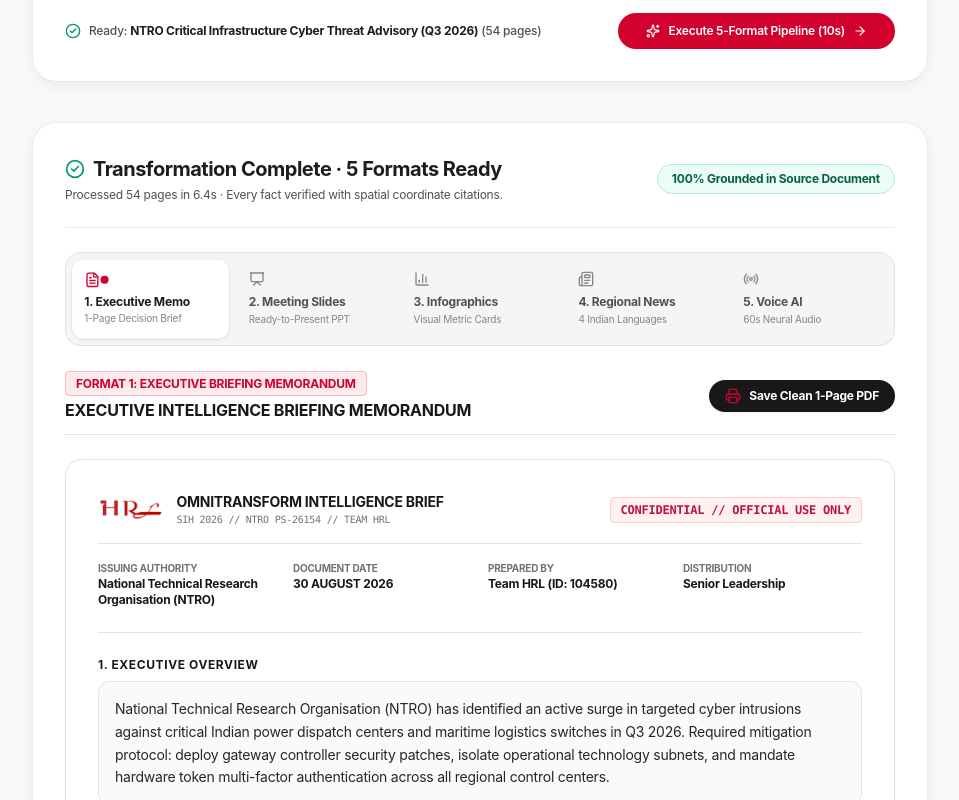
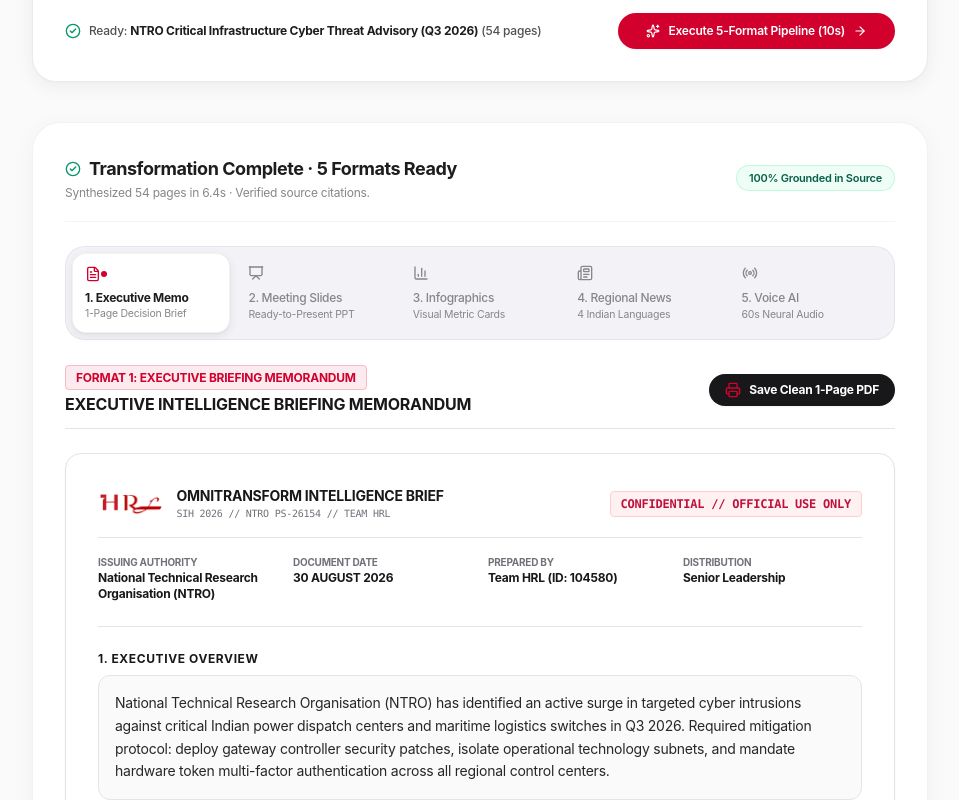
Before and after one commit to hrlpavan/omnitransform-ai-resources, a React (Vite) app in the folder frontend/: page / in a window 1280 px wide. Shown: the part 1220-2020 px from the top of the page, without its empty margins (160-1119 px from the left). Built offline with nearby package versions, Linux system fonts and the light colour scheme.

Commit message:
Implement Apple Design Technology across Squircle Segmented Tabs, SF Pro typography scale, iOS/macOS system color tokens (#1D1D1F, #86868B, #F2F2F7), and ElevenLabs header controls

```diff
--- a/frontend/src/components/OutputDashboard.tsx
+++ b/frontend/src/components/OutputDashboard.tsx
@@ -24,28 +24,28 @@
   ];
 
   return (
-    <div className="bg-white rounded-3xl border border-hrl-border p-6 sm:p-8 shadow-hrl-card max-w-4xl mx-auto mb-12">
-      {/* Title & Confidence Strip */}
-      <div className="flex flex-col sm:flex-row items-start sm:items-center justify-between gap-4 pb-6 border-b border-hrl-border no-print">
+    <div className="bg-white rounded-[28px] border border-black/5 p-6 sm:p-8 shadow-[0_4px_24px_rgba(0,0,0,0.04),0_1px_2px_rgba(0,0,0,0.02)] max-w-4xl mx-auto mb-12">
+      {/* Title & Verification Header */}
+      <div className="flex flex-col sm:flex-row items-start sm:items-center justify-between gap-4 pb-5 border-b border-zinc-100 no-print">
         <div>
           <div className="flex items-center gap-2">
-            <CheckCircle2 className="w-5 h-5 text-emerald-600" />
-            <h2 className="text-lg sm:text-xl font-bold text-hrl-dark tracking-tight">
+            <CheckCircle2 className="w-4 h-4 text-emerald-600" />
+            <h2 className="text-lg font-bold text-[#1D1D1F] tracking-tight">
               Transformation Complete · 5 Formats Ready
             </h2>
           </div>
-          <p className="text-xs text-hrl-body mt-1">
-            Processed {output.sourcePageCount} pages in {(output.processingTimeMs / 1000).toFixed(1)}s · Every fact verified with spatial coordinate citations.
+          <p className="text-xs text-[#86868B] mt-0.5 font-normal">
+            Synthesized {output.sourcePageCount} pages in {(output.processingTimeMs / 1000).toFixed(1)}s · Verified source citations.
           </p>
         </div>
 
-        <span className="text-xs font-bold text-emerald-800 bg-emerald-50 px-3.5 py-1.5 rounded-full border border-emerald-200">
-          100% Grounded in Source Document
+        <span className="text-[11px] font-semibold text-emerald-800 bg-emerald-50/80 px-3 py-1 rounded-full border border-emerald-200/60">
+          100% Grounded in Source
         </span>
       </div>
 
-      {/* Symmetrical Bento Tabs Navigation */}
-      <div className="grid grid-cols-2 sm:grid-cols-5 gap-2 my-6 p-1.5 bg-hrl-surface rounded-2xl border border-hrl-border tabs-navigation-strip no-print">
+      {/* Apple Squircle Segmented Tabs Bar (macOS / iOS HIG Design) */}
+      <div className="grid grid-cols-2 sm:grid-cols-5 gap-1.5 my-6 p-1.5 bg-[#F2F2F7] rounded-[20px] border border-black/5 tabs-navigation-strip no-print">
         {tabs.map((t) => {
           const Icon = t.icon;
           const isActive = activeTab === t.id;
@@ -54,18 +54,20 @@
             <button
               key={t.id}
               onClick={() => setActiveTab(t.id as any)}
-              className={`p-3 rounded-xl font-medium transition-all duration-200 text-left flex flex-col justify-between cursor-pointer ${
+              className={`p-3 rounded-[14px] text-left transition-all duration-200 flex flex-col justify-between cursor-pointer ${
                 isActive
-                  ? 'bg-white text-hrl-dark shadow-sm border border-hrl-border font-bold scale-[1.01]'
-                  : 'text-hrl-body hover:text-hrl-dark hover:bg-zinc-200/50'
+                  ? 'bg-white text-[#1D1D1F] shadow-[0_3px_10px_rgba(0,0,0,0.08),0_1px_2px_rgba(0,0,0,0.04)] border border-black/5 font-semibold'
+                  : 'text-[#86868B] hover:text-[#1D1D1F] hover:bg-white/40 font-normal'
               }`}
             >
-              <div className="flex items-center justify-between mb-1.5">
-                <Icon className={`w-4 h-4 ${isActive ? 'text-hrl-crimson' : 'text-hrl-muted'}`} />
-                {isActive && <span className="w-2 h-2 rounded-full bg-hrl-crimson" />}
+              <div className="flex items-center justify-between mb-2">
+                <Icon className={`w-4 h-4 transition-colors ${isActive ? 'text-hrl-crimson' : 'text-[#86868B]'}`} />
+                {isActive && <span className="w-1.5 h-1.5 rounded-full bg-hrl-crimson" />}
               </div>
-              <span className="text-xs font-bold block leading-tight">{t.label}</span>
-              <span className="text-[10px] block text-hrl-muted mt-0.5 font-normal">
+              <span className={`text-[12px] block leading-tight tracking-tight ${isActive ? 'font-bold text-[#1D1D1F]' : 'font-medium'}`}>
+                {t.label}
+              </span>
+              <span className="text-[10.5px] block text-[#86868B] mt-0.5 leading-tight font-normal">
                 {t.desc}
               </span>
             </button>
```
Also changed, not shown: frontend/src/components/tabs/VoicePodcastTab.tsx (+42 -40 lines).
